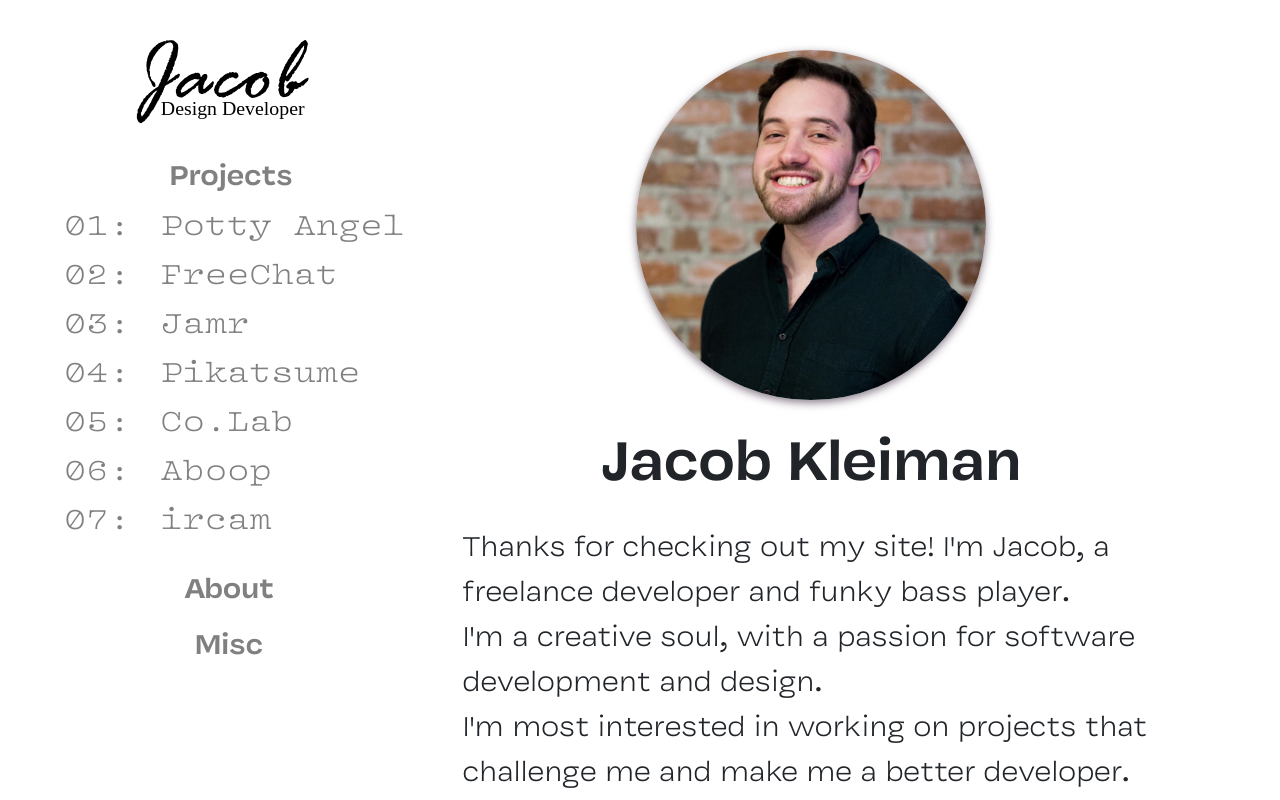
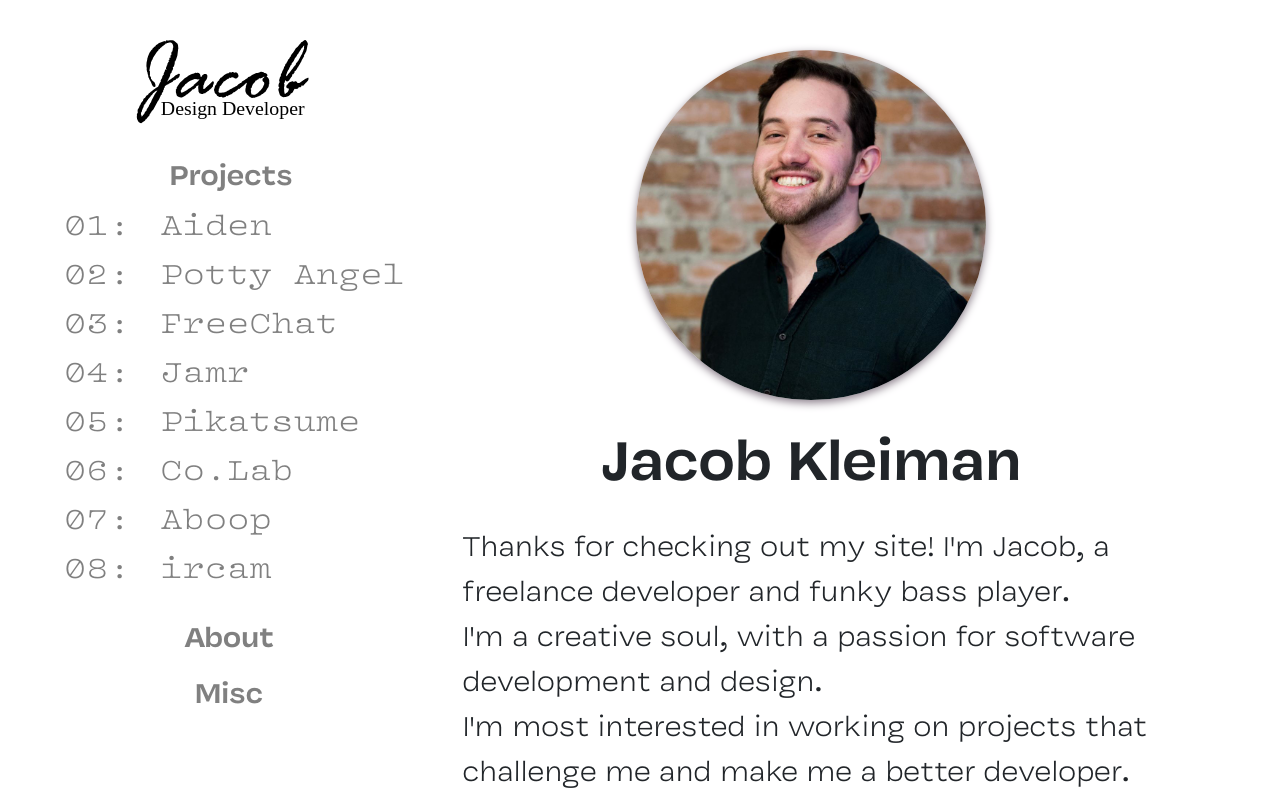
Before and after one commit to kleimaj/kleimaj.github.io, a React (Create React App) app: page / in a window 1280 px wide. Shown: the top 800 px of the page. Built offline with nearby package versions, Linux system fonts and the light colour scheme.

Commit message:
adds aiden to nav bars

```diff
--- a/src/Layout/Nav/Nav.js
+++ b/src/Layout/Nav/Nav.js
@@ -17,13 +17,14 @@ const renderDesktop = () => {
             <Link to="/"><img data-aos="fade-up" id="header_logo" src="/images/portfolio_icons/LogoDesigner.svg" alt="logo"/></Link>
                     <div id="works" data-aos="fade-up">
                     <Link id="projects" to="/projects"><h2>Projects</h2></Link>
-                    <Link className="project_link" to="/potty-angel"><span>01:&emsp;Potty Angel</span></Link>
-                    <Link className="project_link" to="/freechat"><span>02:&emsp;FreeChat</span></Link>
-                    <Link className="project_link" to="/jamr"><span>03:&emsp;Jamr</span></Link>
-                    <Link className="project_link" to="/pikatsume"><span>04:&emsp;Pikatsume</span></Link>
-                    <Link className="project_link" to="/colab"><span>05:&emsp;Co.Lab</span></Link>
-                    <Link className="project_link" to="/aboop"><span>06:&emsp;Aboop</span></Link>
-                    <Link className="project_link" to="/ircam"><span>07:&emsp;ircam</span></Link>
+                    <Link className="project_link" to="/aiden"><span>01:&emsp;Aiden</span></Link>
+                    <Link className="project_link" to="/potty-angel"><span>02:&emsp;Potty Angel</span></Link>
+                    <Link className="project_link" to="/freechat"><span>03:&emsp;FreeChat</span></Link>
+                    <Link className="project_link" to="/jamr"><span>04:&emsp;Jamr</span></Link>
+                    <Link className="project_link" to="/pikatsume"><span>05:&emsp;Pikatsume</span></Link>
+                    <Link className="project_link" to="/colab"><span>06:&emsp;Co.Lab</span></Link>
+                    <Link className="project_link" to="/aboop"><span>07:&emsp;Aboop</span></Link>
+                    <Link className="project_link" to="/ircam"><span>08:&emsp;ircam</span></Link>
 
                     </div>
                     <div id="misc" data-aos="fade-up">
@@ -50,13 +51,14 @@ const renderMobile = (show, setShow) => {
                 {/* Hamburger Menu */}
                 {show ?
                 <div className="hamburger_menu" data-aos="fade-right">
-                  <Link className = "hamburger_link" to="/potty-angel" onClick={()=>setShow(false)}><span>01:&emsp;Potty Angel</span></Link>
-                    <Link className = "hamburger_link" to="/freechat" onClick={()=>setShow(false)}><span>02:&emsp;FreeChat</span></Link>
-                    <Link className = "hamburger_link" to="/jamr" onClick={()=>setShow(false)}><span>03:&emsp;Jamr</span></Link>
-                    <Link className = "hamburger_link" to="/pikatsume" onClick={()=>setShow(false)}><span>04:&emsp;Pikatsume</span></Link>
-                    <Link className = "hamburger_link" to="/colab" onClick={()=>setShow(false)}><span>05:&emsp;Co.Lab</span></Link>
-                    <Link className = "hamburger_link" to="/aboop" onClick={()=>setShow(false)}><span>06:&emsp;Aboop</span></Link>
-                    <Link className = "hamburger_link" to="/ircam" onClick={()=>setShow(false)}><span>07:&emsp;ircam</span></Link>
+                  <Link className = "hamburger_link" to="/aiden" onClick={()=>setShow(false)}><span>01:&emsp;Aiden</span></Link>
+                  <Link className = "hamburger_link" to="/potty-angel" onClick={()=>setShow(false)}><span>02:&emsp;Potty Angel</span></Link>
+                    <Link className = "hamburger_link" to="/freechat" onClick={()=>setShow(false)}><span>03:&emsp;FreeChat</span></Link>
+                    <Link className = "hamburger_link" to="/jamr" onClick={()=>setShow(false)}><span>04:&emsp;Jamr</span></Link>
+                    <Link className = "hamburger_link" to="/pikatsume" onClick={()=>setShow(false)}><span>05:&emsp;Pikatsume</span></Link>
+                    <Link className = "hamburger_link" to="/colab" onClick={()=>setShow(false)}><span>06:&emsp;Co.Lab</span></Link>
+                    <Link className = "hamburger_link" to="/aboop" onClick={()=>setShow(false)}><span>07:&emsp;Aboop</span></Link>
+                    <Link className = "hamburger_link" to="/ircam" onClick={()=>setShow(false)}><span>08:&emsp;ircam</span></Link>
                     <Link className = "hamburger_misc" to="/about" onClick={()=>setShow(false)}>About</Link>
                     <Link className = "hamburger_misc" to="/misc" onClick={()=>setShow(false)}>Misc</Link>
 
```
